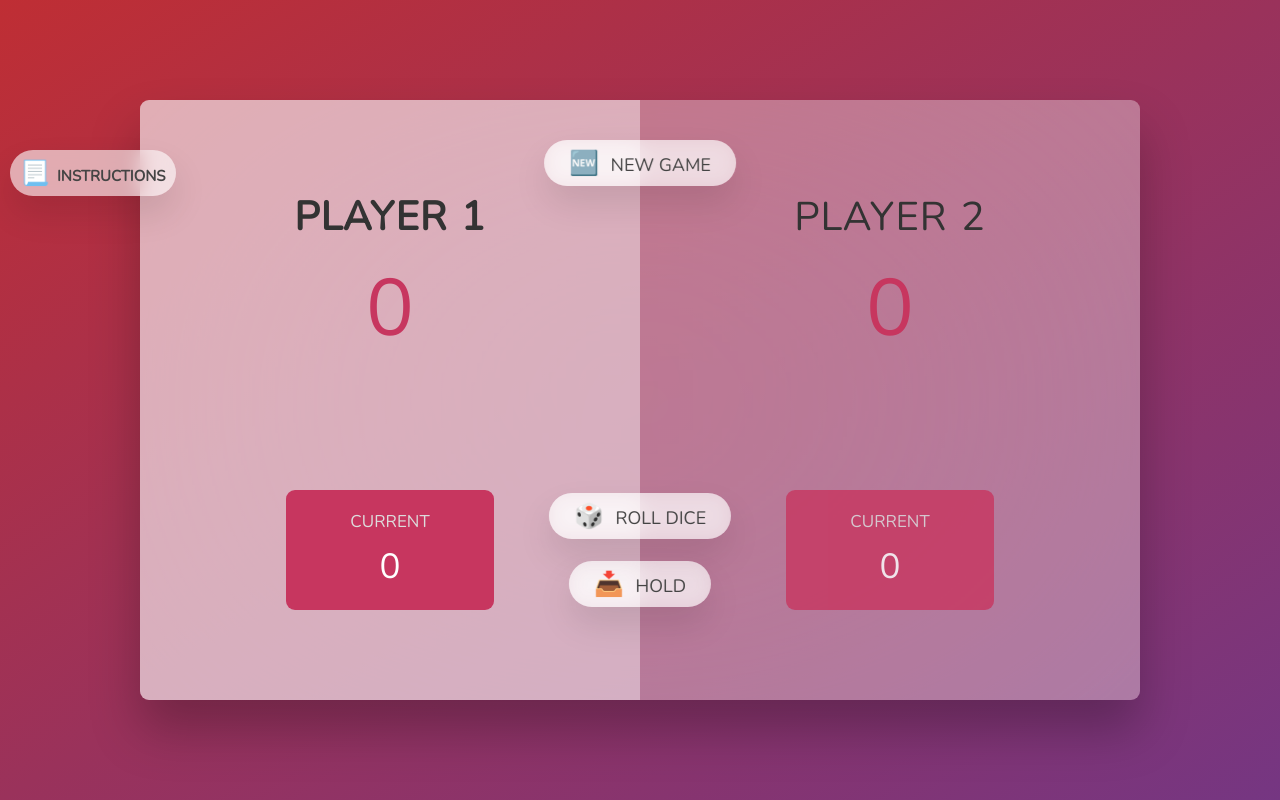
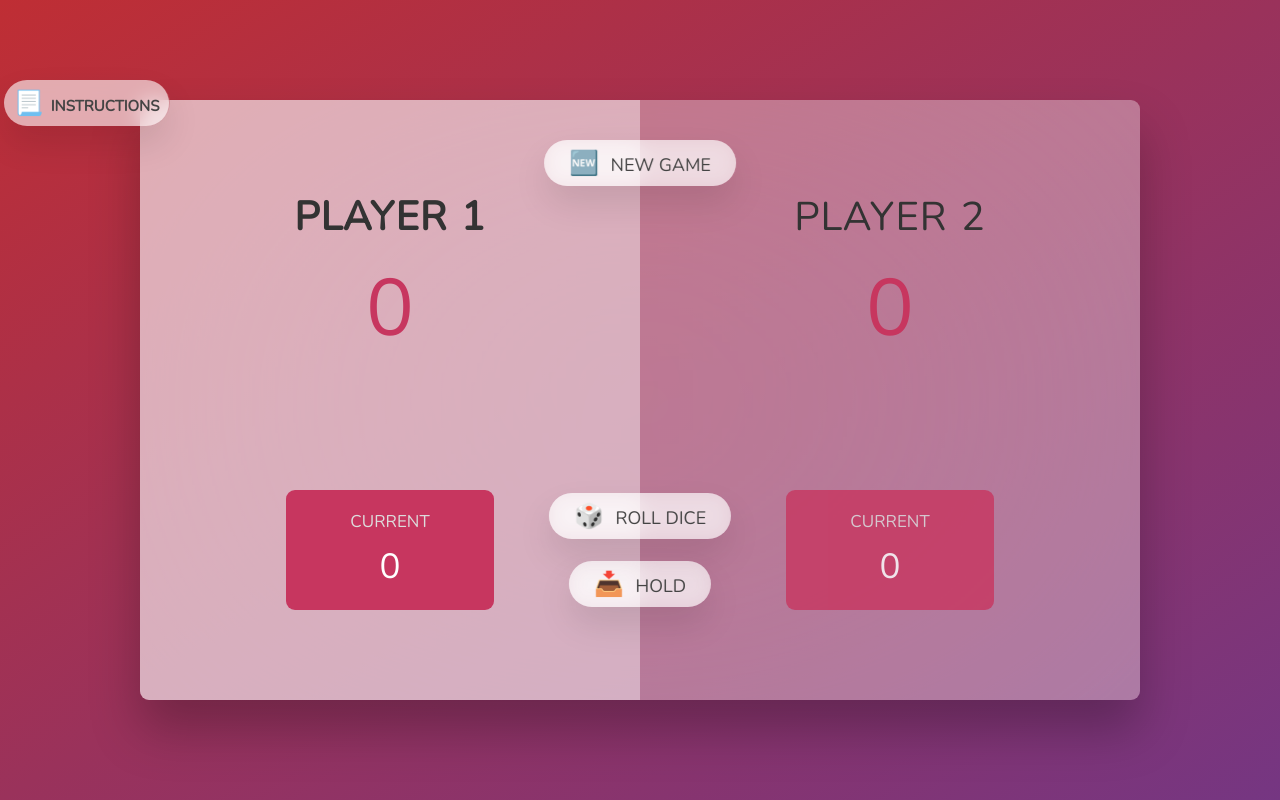
Before and after one commit to RakibulShezan/GAME-Simple-2-Player-Dice-Game-using-JavaScript, a website: page index.html in a window 1280 px wide. Drawn offline with nearby package versions, Linux system fonts and the light colour scheme.

Commit message:
Margin Fixing

```diff
--- a/index.html
+++ b/index.html
@@ -31,7 +31,7 @@
       </section>
 
       <!-- <img src="dice-5.png" alt="Playing dice" class="dice" /> -->
-      <div src="" class="dice sprite"></div>
+      <div class="dice sprite"></div>
       <button class="btn btn--new">🆕 New game</button>
       <button class="btn btn--roll">🎲 Roll dice</button>
       <button class="btn btn--hold">📥 Hold</button>
@@ -57,9 +57,7 @@
     </div>
     <div class="overlay hidden"></div>
 
-    <div class="rule-div">
-      <button class="btn btn--rule">📃Instructions</button>
-    </div>
+    <button class="btn btn--rule">📃Instructions</button>
 
     <script src="https://cdn.jsdelivr.net/npm/canvas-confetti@1.5.1/dist/confetti.browser.min.js"></script>
     <script src="script.js"></script>
--- a/style.css
+++ b/style.css
@@ -172,8 +172,9 @@ main {
   font-weight: 600;
   font-size: 1.5rem;
   padding: 0.7rem 1rem;
-  left: 1rem;
-  transform: translateY(-25rem);
+  left: 0.3%;
+  top: 10%;
+  transform: translateX(0);
 }
 
 @media screen and (max-width: 768px) {
@@ -240,11 +241,7 @@ main {
   transform: translate(-50%, 30px);
   box-shadow: 0 1rem 2rem rgba(0, 0, 0, 0.15);
 }
-.rule-div .btn--rule:active {
-  transform: translateX(1rem);
-  /*   transform: translate(0, 0); */
-  box-shadow: 0 1rem 2rem rgba(0, 0, 0, 0.15);
-}
+
 
 .btn:focus {
   outline: none;
@@ -301,6 +298,7 @@ main {
   border-radius: 5px;
   box-shadow: 0 3rem 5rem rgba(0, 0, 0, 0.3);
   z-index: 10;
+  opacity: 1;
 }
 @media screen and (max-width: 768px) {
   .modal {
```
Also changed, not shown: pig-game-flowchart.png (deleted).
